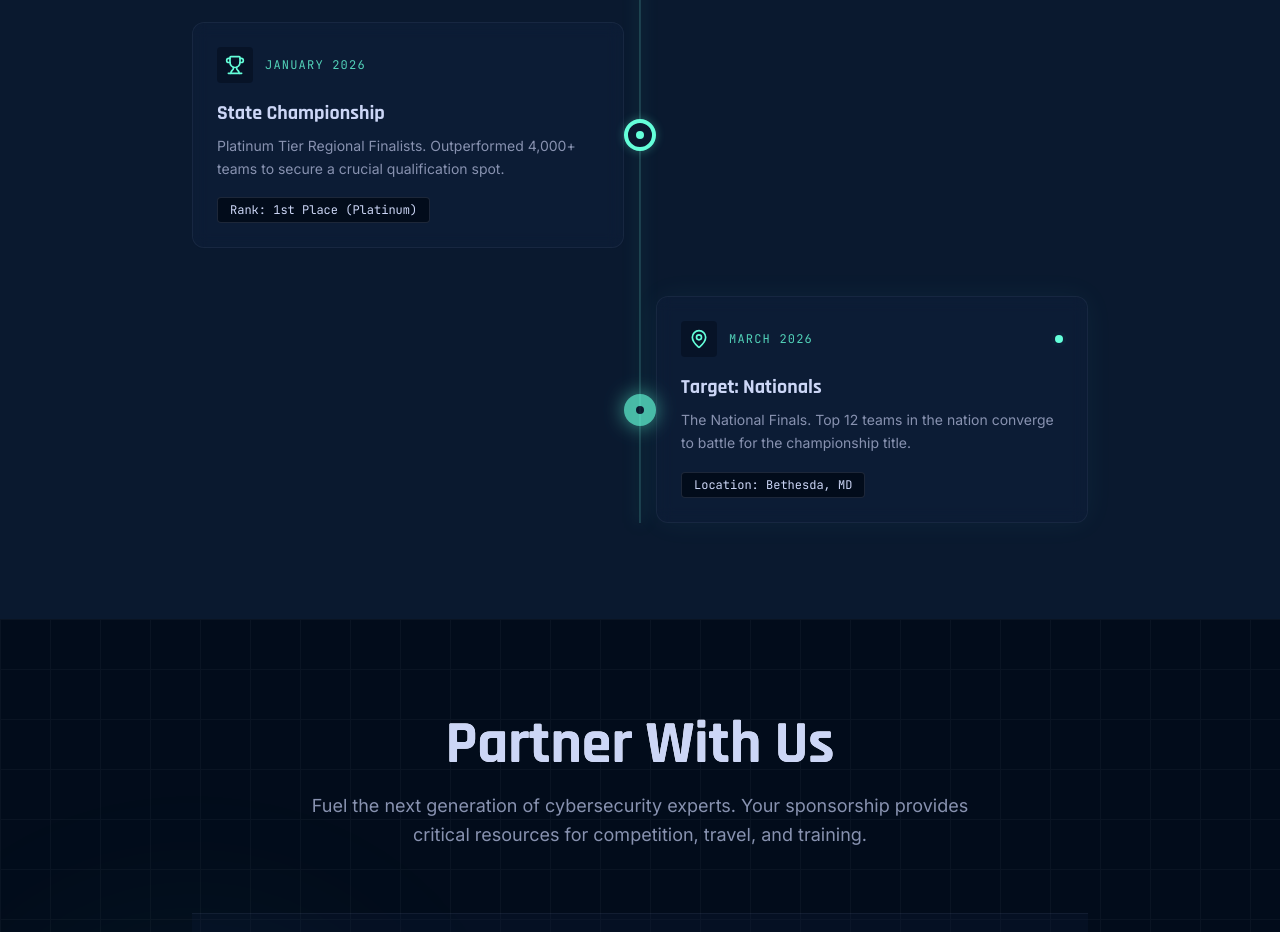
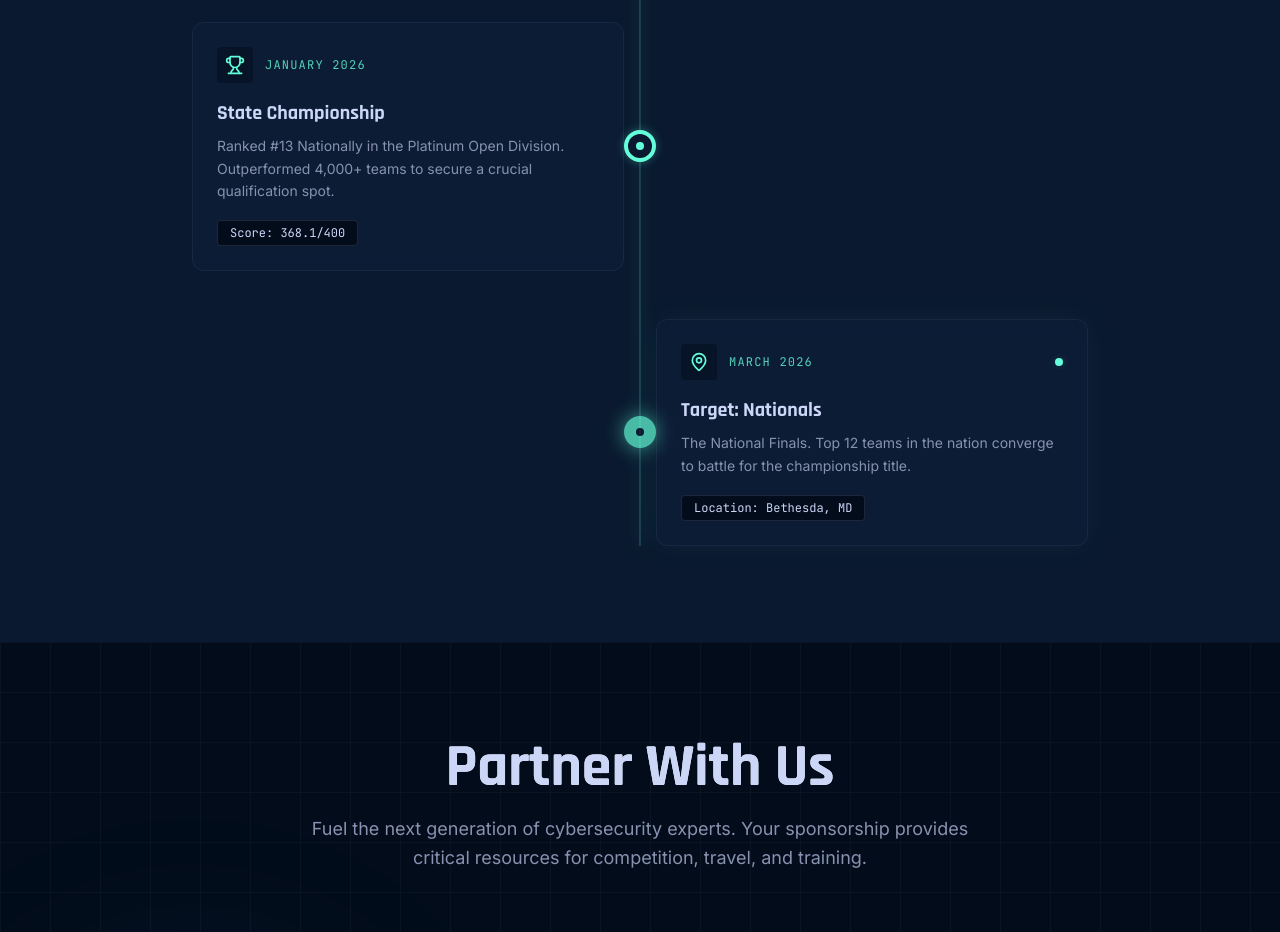
Before and after one commit to brodie10/jagscyber, a React (Vite) app: page / in a window 1280 px wide. Shown: the part 2220-3152 px from the top of the page. Built offline with nearby package versions, Linux system fonts and the light colour scheme.

Commit message:
Updated state round

```diff
--- a/src/components/Roadmap.jsx
+++ b/src/components/Roadmap.jsx
@@ -22,10 +22,10 @@ const milestones = [
     {
         title: "State Championship",
         date: "January 2026",
-        description: "Platinum Tier Regional Finalists. Outperformed 4,000+ teams to secure a crucial qualification spot.",
+        description: "Ranked #13 Nationally in the Platinum Open Division. Outperformed 4,000+ teams to secure a crucial qualification spot.",
         icon: Trophy,
         status: "completed",
-        stats: "Rank: 1st Place (Platinum)"
+        stats: "Score: 368.1/400"
     },
     {
         title: "Target: Nationals",
```
